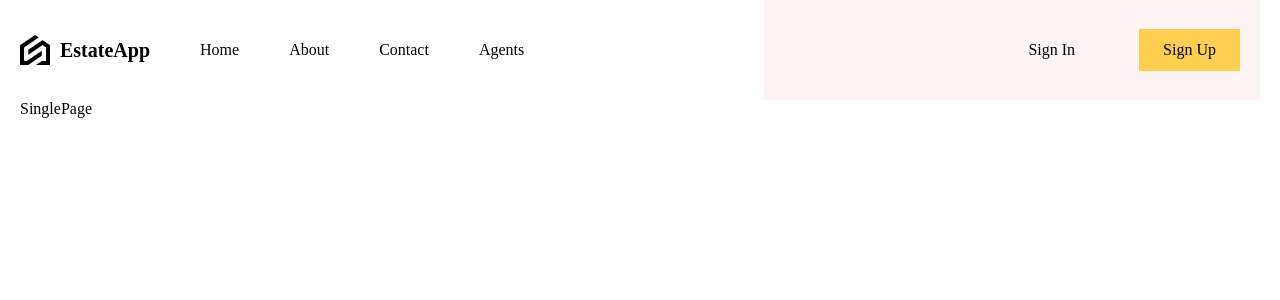
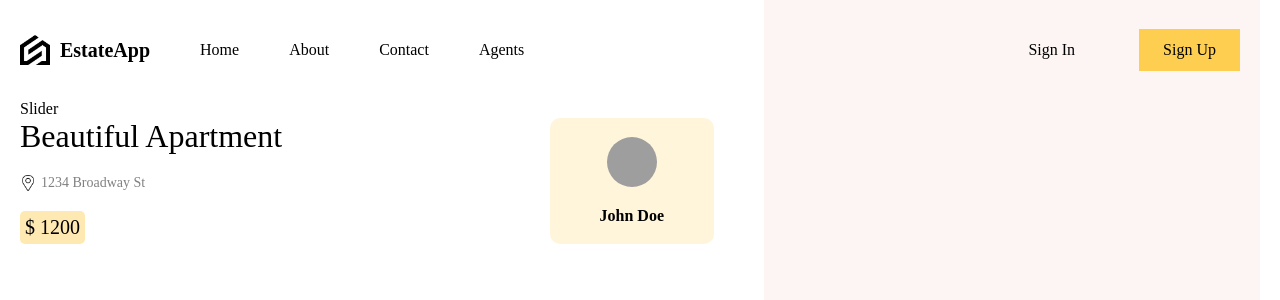
Before and after one commit to SlaviHristev/Real-Estate-App, a React (Vite) app: page /1 in a window 1280 px wide. Shown: the top 300 px of the page. Built offline with nearby package versions, Linux system fonts and the light colour scheme; grey boxes are pictures that could not be loaded.

Commit message:
Started making the single post page

```diff
--- /dev/null
+++ b/src/components/slider/Slider.jsx
@@ -0,0 +1,9 @@
+import './slider.scss'
+
+const Slider = () => {
+  return (
+    <div className='slider'>Slider</div>
+  )
+}
+
+export default Slider
--- a/src/pages/singlePage/SinglePage.jsx
+++ b/src/pages/singlePage/SinglePage.jsx
@@ -1,8 +1,39 @@
+import Slider from '../../components/slider/Slider'
 import './singlePage.scss'
+import { singlePostData, userData } from '../../lib/tempData'
+
 
 const SinglePage = () => {
   return (
-    <div className='singlePage'>SinglePage</div>
+    <div className='singlePage'>
+      <div className="details">
+          <div className="wrapper">
+            <Slider images={singlePostData.images}/>
+            <div className="info">
+              <div className="top">
+                <div className="post">
+                  <h1>{singlePostData.title}</h1>
+                  <div className="address">
+                    <img src="/pin.png" alt="" />
+                    <span>{singlePostData.address}</span>
+                  </div>
+                  <div className="price">$ {singlePostData.price}</div>
+                </div>
+                <div className="user">
+                  <img src={userData.img} alt="" />
+                  <span>{userData.name}</span>
+                </div>
+              </div>
+              <div className="bottom"></div>
+            </div>
+          </div>
+      </div>
+      <div className="features">
+          <div className="wrapper">
+
+          </div>
+      </div>
+    </div>
   )
 }
 
--- a/src/pages/singlePage/singlePage.scss
+++ b/src/pages/singlePage/singlePage.scss
@@ -0,0 +1,77 @@
+.singlePage{
+    display: flex;
+    height: 100%;
+    .details{
+        flex: 3;
+
+        .wrapper{
+            padding-right: 50px;
+
+            .info{
+                .top{
+                    display: flex;
+                    justify-content: space-between;
+
+
+                    .post{
+                        display: flex;
+                        flex-direction: column;
+                        gap: 20px;
+                        h1{
+                            font-weight: 400;
+                        }
+                        .address{
+                            display: flex;
+                            gap: 5px;
+                            align-items: center;
+                            color: gray;
+                            font-size: 14px;
+
+                            img{
+                                width: 16px;
+                                height: 16px;
+                            }
+                        }
+                        .price{
+                            background-color: rgba(254,205,81,0.438);
+                            padding: 5px;
+                            border-radius: 5px;
+                            width: max-content;
+                            font-size: 20px;
+                            font-weight: 300;
+                        }
+                    }
+                    .user{
+                        display: flex;
+                        flex-direction: column;
+                        align-items: center;
+                        justify-content: center;
+                        gap: 20px;
+                        padding: 0px 50px;
+                        border-radius: 10px;
+                        font-weight: 600;
+                        background-color: rgba(254,205,81,0.209);
+                        img{
+                            width: 50px;
+                            height: 50px;
+                            border-radius: 50%;
+                            object-fit: cover;
+                        }
+                    }
+                }
+
+                .bottom{
+
+                }
+            }
+        }
+    }
+    .features{
+        flex: 2;
+        background-color: #fcf5f3;
+
+        .wrapper{
+            padding-left: 0px 20px;
+        }
+    }
+}
```
Also changed, not shown: src/components/slider/slider.scss (added).
